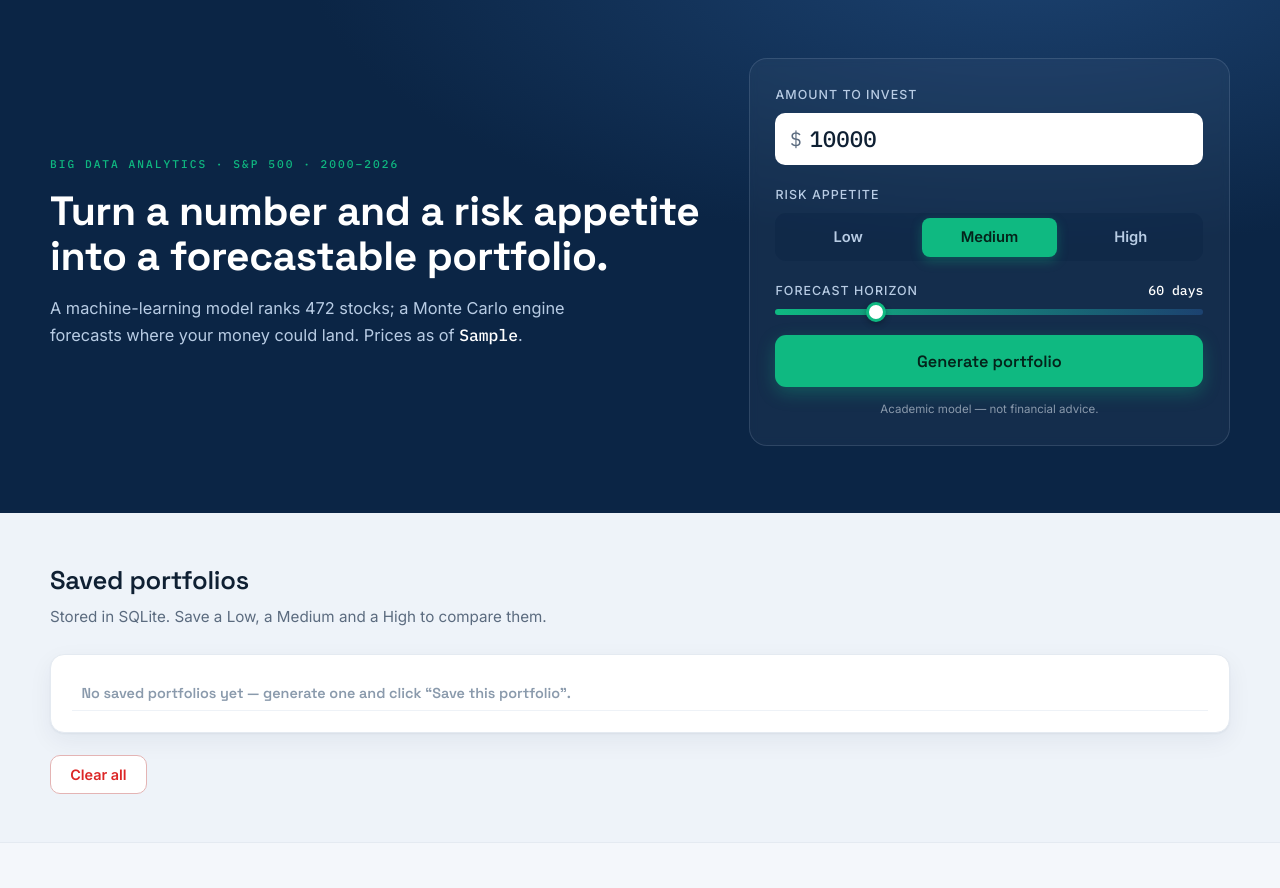
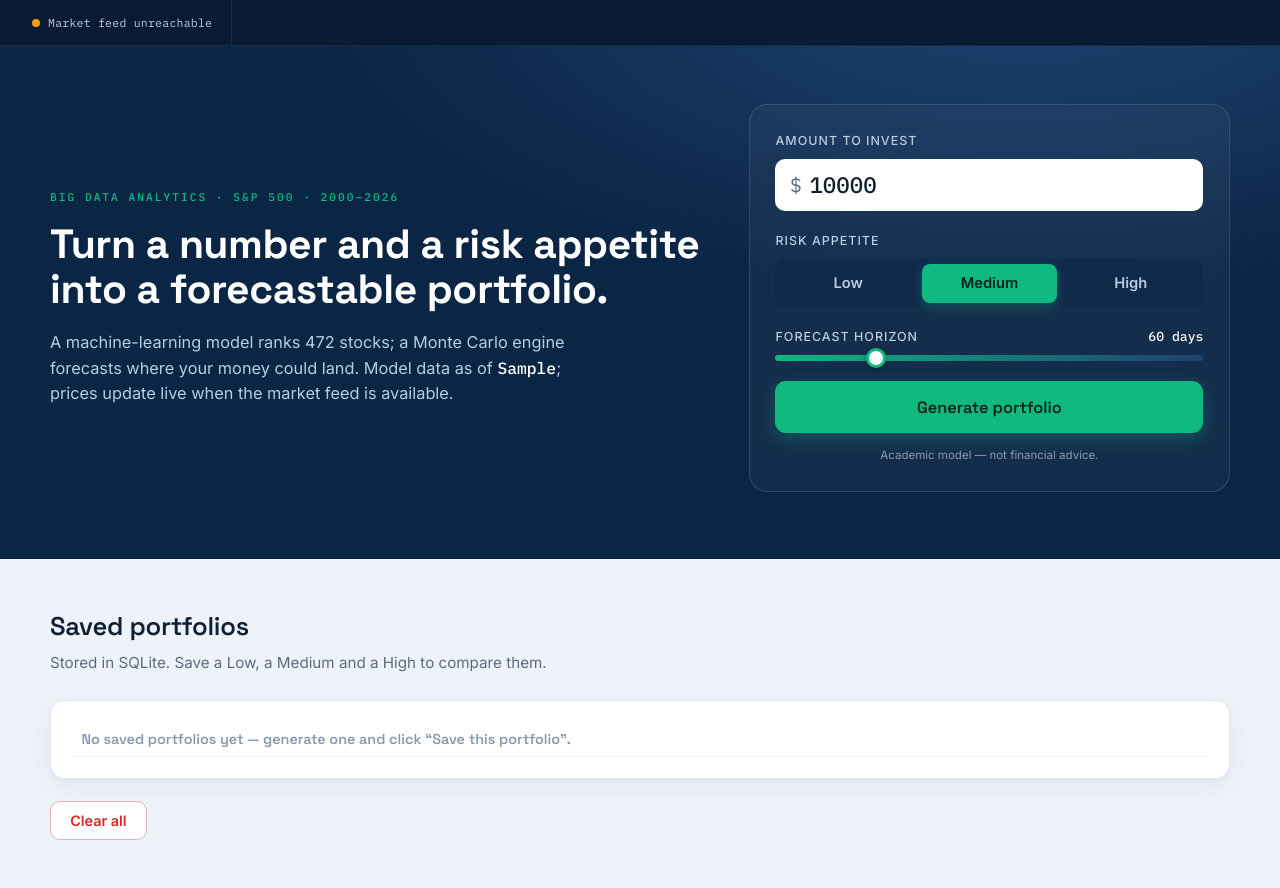
Before and after one commit to dennisandrewmuta/INVESTMENT-PORTFOLIO, a Flask app: template website/templates/index.html in a window 1280 px wide. Shown: the part 53-941 px from the top of the page. Run offline with Flask 3, Linux system fonts and the light colour scheme; the template is opened without the code that fills it: most values are stand-ins (such as "Sample title", 1, 10 or a date in 2020); data that the repository does not hold is empty; parts of the project's set-up code (start-up, migrations or seed data) failed here and were passed over.

Commit message:
Add files via upload

```diff
--- a/website/templates/index.html
+++ b/website/templates/index.html
@@ -48,6 +48,12 @@
   </nav>
 </header>
 
+<!-- live market strip -->
+<div class="ticker" id="ticker" aria-label="Market indices">
+  <div class="ticker-status" id="tickerStatus"><span class="tdot"></span><span id="tickerStatusText">Connecting to market data&hellip;</span></div>
+  <div class="ticker-track" id="tickerTrack"></div>
+</div>
+
 <!-- hero / input console -->
 <section class="hero" id="console">
   <div class="hero-inner">
@@ -55,7 +61,8 @@
       <p class="eyebrow">Big Data Analytics · S&amp;P 500 · 2000–2026</p>
       <h1>Turn a number and a risk appetite<br>into a forecastable portfolio.</h1>
       <p class="lede">A machine-learning model ranks 472 stocks; a Monte&nbsp;Carlo engine
-        forecasts where your money could land. Prices as of <strong>{{ as_of }}</strong>.</p>
+        forecasts where your money could land. Model data as of <strong>{{ as_of }}</strong>;
+        <span id="priceFreshness">prices update live when the market feed is available</span>.</p>
     </div>
 
     <div class="console">
```
